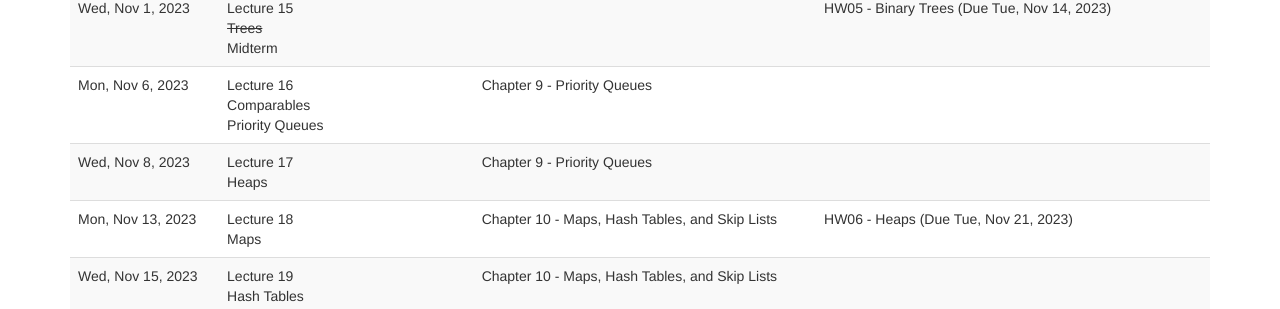
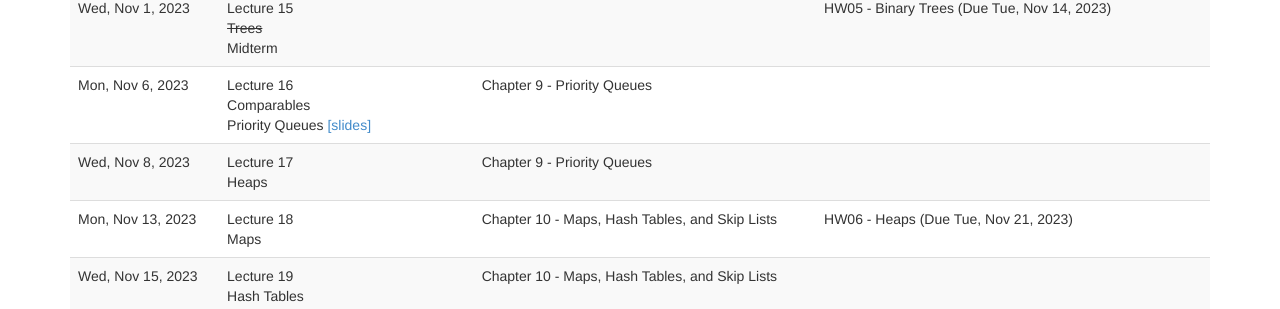
Before and after one commit to kalte0/BMC-CS-151.github.io, a Jekyll site: the page built from schedule.md, in a window 1280 px wide and 900 px high, scrolled down 1195 px. Shown: the part 143-452 px from the top of the window. Built offline with Jekyll 4.4.1, drawn with Linux system fonts in a browser that asks for light colours; nearby versions of some CDN libraries.

Commit message:
lec 16 slides

```diff
--- a/_data/schedule.yaml
+++ b/_data/schedule.yaml
@@ -200,7 +200,7 @@
     -
       date: 2023-11-06
       title: Lecture 16 <br> Comparables <br> Priority Queues
-      slides: ~
+      slides: "slides/lecture16.pdf"
       recording: ~
       assignments:
       readings:
```
Also changed, not shown: 1 other file.
